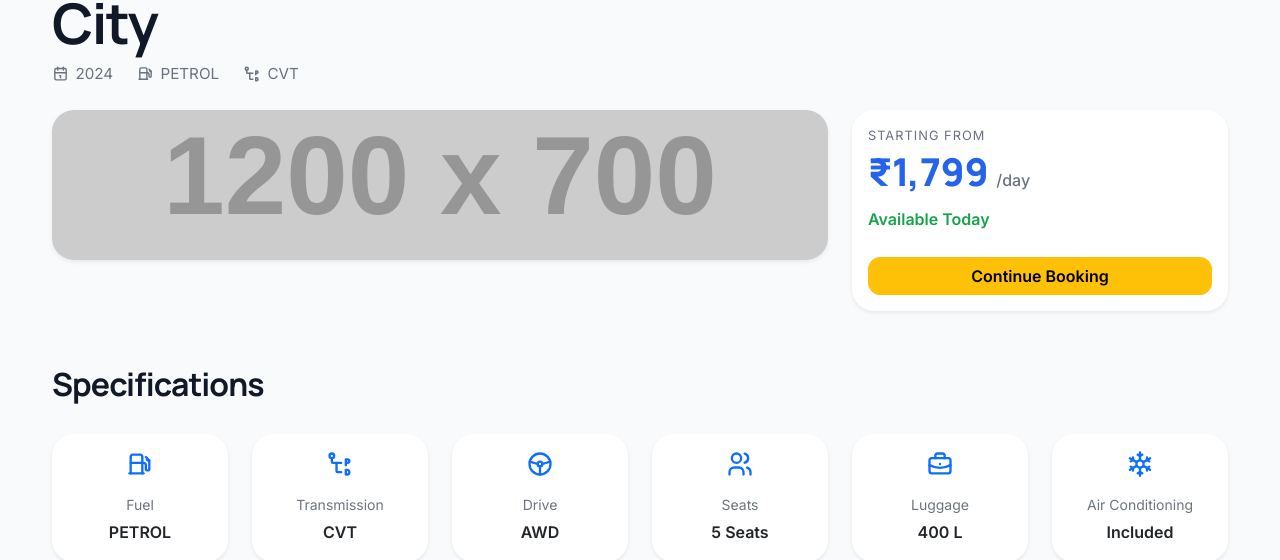
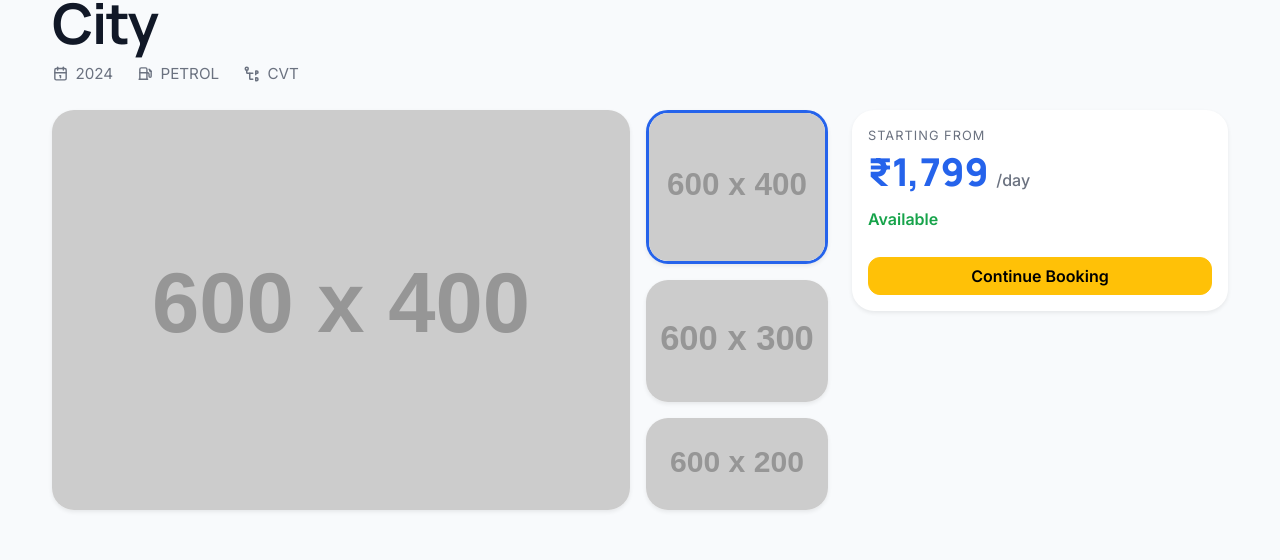
Before and after one commit to S-Meyyappan/MileZero-Frontend, a React (Vite) app: page /vehicle-details/1 in a window 1280 px wide. Shown: the part 311-871 px from the top of the page. Built offline with nearby package versions, Linux system fonts and the light colour scheme.

Commit message:
Impl-Images-VehicleHero-And-FeaturedVehicles-VehicleDetails

```diff
--- a/src/components/VehicleDetails/VehicleHero.jsx
+++ b/src/components/VehicleDetails/VehicleHero.jsx
@@ -6,15 +6,19 @@ import {
 } from "@tabler/icons-react";
 
 import "../../css/VehicleHero.css"
+import { useState } from "react";
 
 function VehicleHero({ vehicle }) {
 
     const transmissionIcon = () => {
-        if ( vehicle.transmission === "MT" || vehicle.transmission === "MANUAL") {
+        if (vehicle.transmission === "MT" || vehicle.transmission === "MANUAL") {
             return <IconManualGearbox size={18} />;
         }
         return <IconAutomaticGearbox size={18} />;
     };
+
+    const [selectedImage, setSelectedImage] = useState("https://placehold.co/600x400")
+    const images = ["https://placehold.co/600x400", "https://placehold.co/600x300", "https://placehold.co/600x200"]
 
     return (
 
@@ -27,8 +31,8 @@ function VehicleHero({ vehicle }) {
                     <div className="vehicle-brand">{vehicle.manufacturer}</div>
                     <div className="display-lg">{vehicle.model} </div>
                     <div className="vehicle-meta mt-2">
-                        <span><IconCalendar size={17}/>{vehicle.manufacturingYear}</span>
-                        <span><IconGasStation size={17}/>{vehicle.fuelType}</span>
+                        <span><IconCalendar size={17} />{vehicle.manufacturingYear}</span>
+                        <span><IconGasStation size={17} />{vehicle.fuelType}</span>
                         <span>{transmissionIcon()}{vehicle.transmission}</span>
                     </div>
                 </div>
@@ -39,9 +43,44 @@ function VehicleHero({ vehicle }) {
                     {/* Image */}
 
                     <div className="col-lg-8">
-                        <div className="card border-0 shadow-sm rounded-4 overflow-hidden">
-                            <img src="https://placehold.co/1200x700"alt={vehicle.model} className="img-fluid vehicle-image"/>
+
+                        <div className="row g-3">
+
+                            {/* Main Image */}
+                            <div className="col-9">
+                                <div className="card border-0 shadow-sm rounded-4 overflow-hidden h-100">
+                                    <img
+                                        src={selectedImage}
+                                        className="img-fluid vehicle-main-image"
+                                        alt={vehicle.model}
+                                    />
+                                </div>
+                            </div>
+
+                            {/* Thumbnails */}
+                            <div className="col-3">
+                                <div className="d-flex flex-column gap-3 h-100">
+
+                                    {images.slice(0).map((img, index) => (
+                                        <div
+                                            key={index}
+                                            className={`card border-0 shadow-sm rounded-4 overflow-hidden flex-fill gallery-thumb ${selectedImage === img ? "active-thumb" : ""
+                                                }`}
+                                            onClick={() => setSelectedImage(img)}
+                                        >
+                                            <img
+                                                src={img}
+                                                className="img-fluid h-100 w-100 object-fit-cover"
+                                                alt=""
+                                            />
+                                        </div>
+                                    ))}
+
+                                </div>
+                            </div>
+
                         </div>
+
                     </div>
 
                     {/* Booking */}
@@ -50,7 +89,7 @@ function VehicleHero({ vehicle }) {
                             <div className="card-body">
                                 <div className="price-label">Starting From</div>
                                 <div className="vehicle-price">₹1,799 <span>/day</span></div>
-                                <div className="availability">Available Today</div>
+                                <div className="availability">Available</div>
                                 <button className="btn btn-warning w-100 mt-4">Continue Booking</button>
                             </div>
                         </div>
--- a/src/css/VehicleHero.css
+++ b/src/css/VehicleHero.css
@@ -36,15 +36,6 @@
 
 }
 
-.vehicle-image{
-
-    height:520px;
-
-    width:100%;
-
-    object-fit:cover;
-
-}
 
 .booking-summary{
 
@@ -105,3 +96,39 @@
     transition:.2s;
 
 }
+
+.vehicle-main-image{
+    width:100%;
+    height:400px;
+    object-fit:cover;
+}
+
+.gallery-thumb{
+    cursor:pointer;
+    transition:all .25s ease;
+}
+
+.gallery-thumb img{
+    height:100%;
+    object-fit:cover;
+}
+
+.gallery-thumb:hover{
+    transform:translateY(-3px);
+}
+
+.active-thumb{
+    border:3px solid var(--primary) !important;
+}
+
+@media (max-width:992px){
+
+    .vehicle-main-image{
+        height:380px;
+    }
+
+    .gallery-thumb{
+        min-height:110px;
+    }
+
+}
--- a/src/data/VehicleJson.js
+++ b/src/data/VehicleJson.js
@@ -1,6 +1,7 @@
 const featuredVehicles = [
 
     {
+        id: 1,
         manufacturer: "Honda",
         model: "City",
         manufacturingYear: 2024,
@@ -15,6 +16,7 @@ const featuredVehicles = [
     },
 
     {
+        id: 2,
         manufacturer: "Toyota",
         model: "Innova Crysta",
         manufacturingYear: 2023,
@@ -29,6 +31,7 @@ const featuredVehicles = [
     },
 
     {
+        id: 3,
         manufacturer: "Toyota",
         model: "Fortuner",
         manufacturingYear: 2024,
--- a/src/pages/HomePage.jsx
+++ b/src/pages/HomePage.jsx
@@ -16,7 +16,7 @@ import "../css/HomePage.css"
 import "../App.css"
 
 import WhyChoose from "../components/Homepage/WhyChoose";
-import FeaturedVehicles from "../components/Homepage/FeatureVehicles";
+import FeaturedVehicles from "../components/Homepage/FeaturedVehicles";
 
 import featuredVehicles from "../data/VehicleJson";
 
--- a/src/pages/VehicleDetails.jsx
+++ b/src/pages/VehicleDetails.jsx
@@ -2,6 +2,8 @@ import VehicleHero from "../components/VehicleDetails/VehicleHero";
 import VehicleSpecs from "../components/VehicleDetails/VehicleSpecs";
 import VehicleCondition from "../components/VehicleDetails/VehicleCondition";
 import VehicleFeatures from "../components/VehicleDetails/VehicleFeatures";
+import FeaturedVehicles from "../components/Homepage/FeaturedVehicles";
+import featuredVehicles from "../data/VehicleJson";
 
 
 const Vehicle = () => {
@@ -72,6 +74,10 @@ const Vehicle = () => {
                 {/* Features */}
                 <VehicleFeatures features={vehicle.features} />
 
+                <FeaturedVehicles
+                    vehicles={featuredVehicles}
+                />
+
             </div>
 
         </>
```
Also changed, not shown: src/components/Homepage/FeaturedVehicles.jsx (renamed from src/components/Homepage/FeatureVehicles.jsx).
